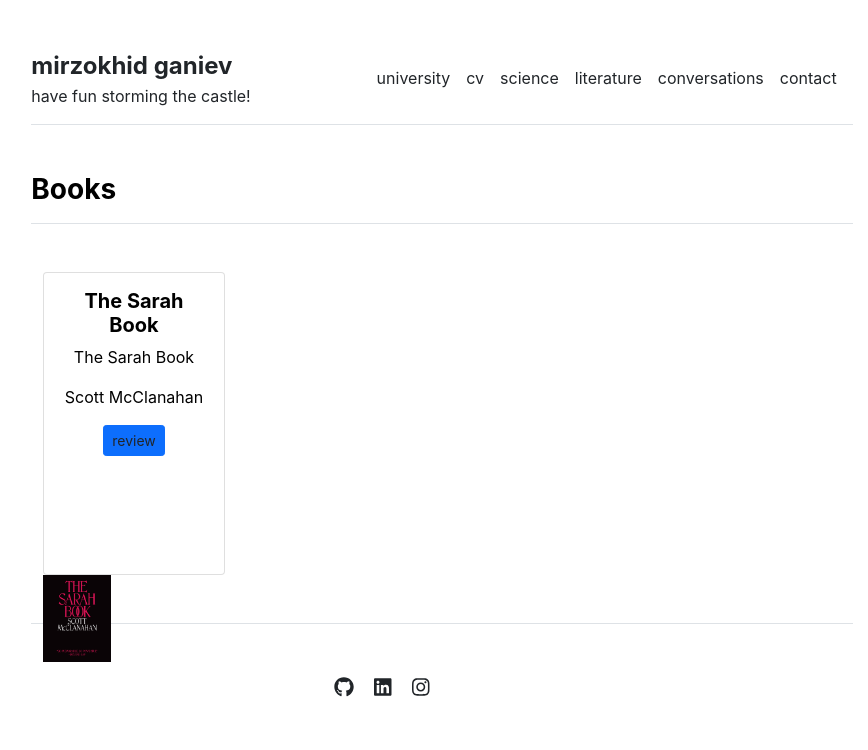
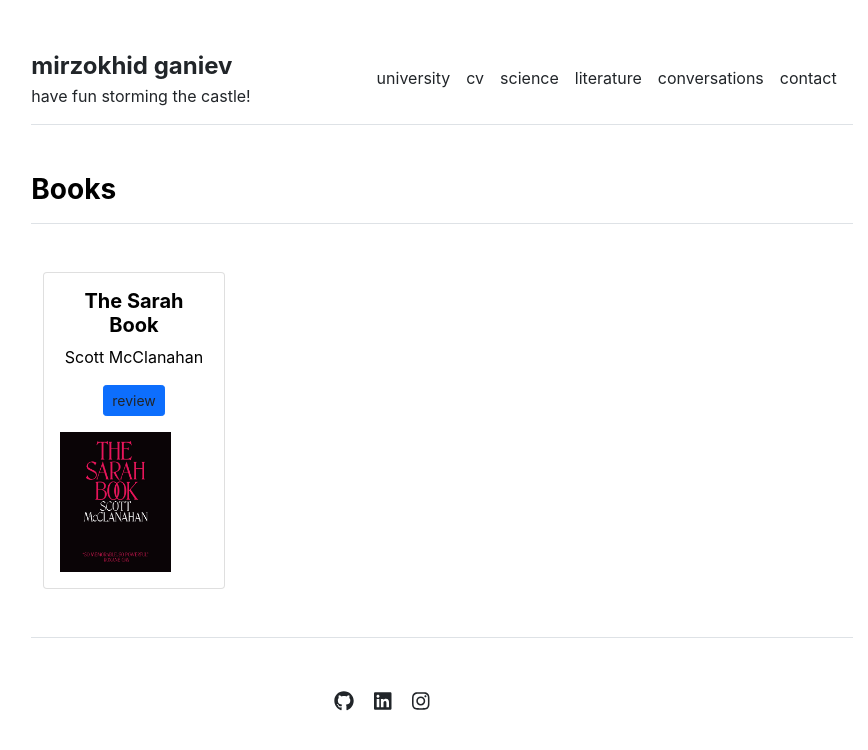
Before and after one commit to Mirzokhid/mirzokhid.github.io, a Jekyll site: the page built from literature/book/book.html, in a window 1280 px wide. Shown: the top 750 px of the page, without its empty margins (198-1066 px from the left). Built offline with Jekyll 4.4.1, drawn with Linux system fonts in a browser that asks for light colours.

Commit message:
Update book.html

```diff
--- a/literature/book/book.html
+++ b/literature/book/book.html
@@ -9,11 +9,8 @@ layout: default
       <div class="col-md-3 col-sm-6">
         <div class="card h-100 text-center p-3">
           <h5 class="fw-bold">{{ x.name }}</h5>
-          <p>{{ x.name }}</p>
           <p>{{ x.author }}</p>
           <p><a href="{{ site.github.url }}/literature/book/{{ x.url }}" class="btn btn-primary btn-sm">review</a></p>
-        </div>
-        <div class="col-md-6">
           <img src="{{ site.github.url }}/literature/book/{{ x.image }}.jpg" alt="-" width="75%" height="75%">
         </div>
       </div>
```
